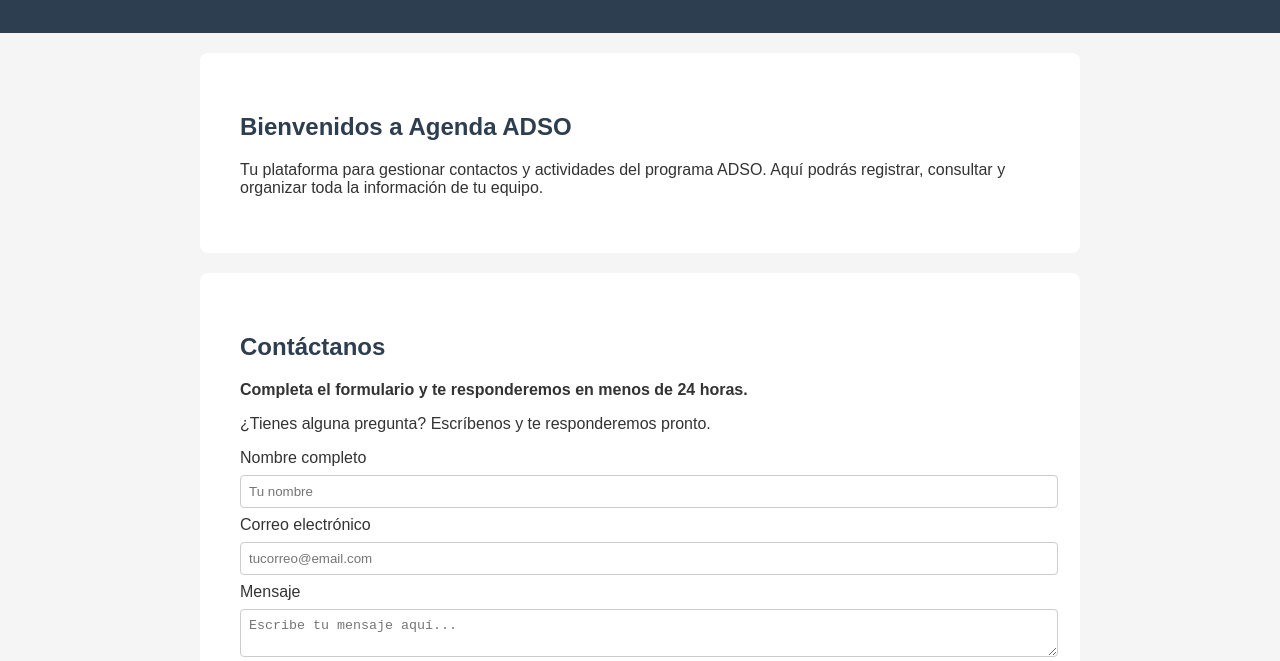
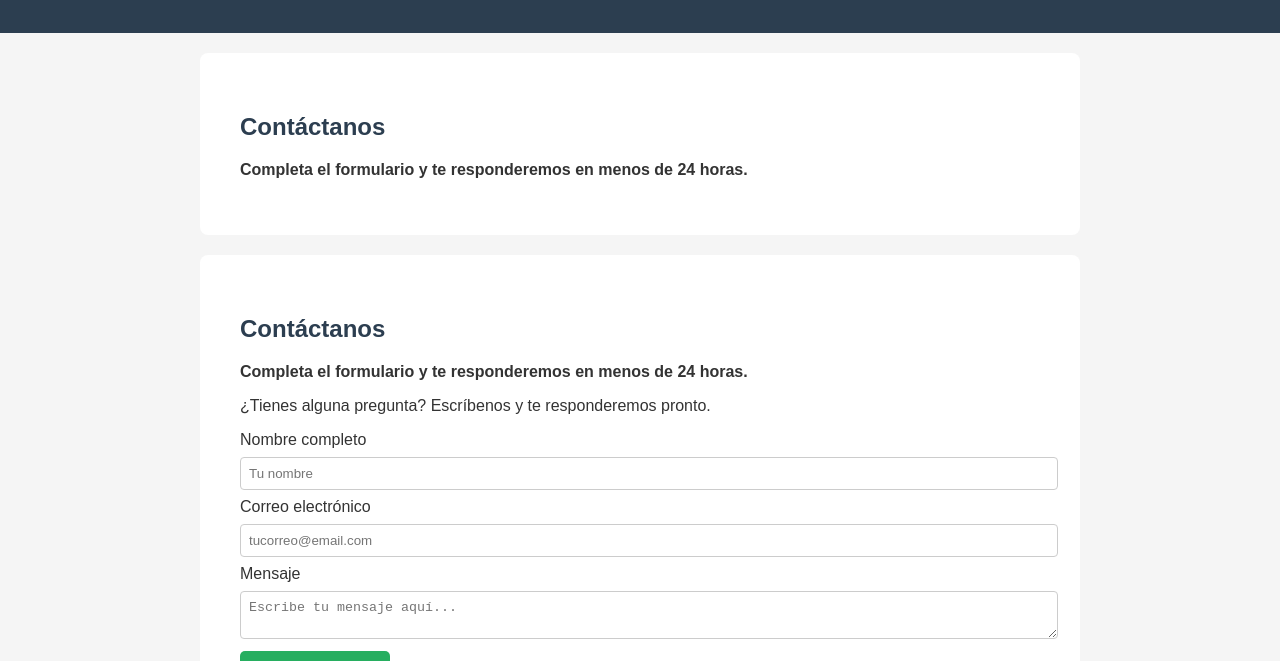
Before and after one commit to YhojanCaro19/Agenda-ADSO-ControlDeVersiones, a plain HTML site: page index.html in a window 1280 px wide. Shown: the part 121-782 px from the top of the page. Drawn offline with Linux system fonts and the light colour scheme.

Commit message:
feat: agregar descripción al formulario de contacto

```diff
--- a/index.html
+++ b/index.html
@@ -91,9 +91,8 @@
     </header>
 
     <section id="inicio">
-        <h2>Bienvenidos a Agenda ADSO</h2>
-        <p>Tu plataforma para gestionar contactos y actividades del programa ADSO.
-        Aquí podrás registrar, consultar y organizar toda la información de tu equipo.</p>
+        <h2>Contáctanos</h2>
+<p><strong>Completa el formulario y te responderemos en menos de 24 horas.</strong></p>
     </section>
 
     <section id="contacto">
```
